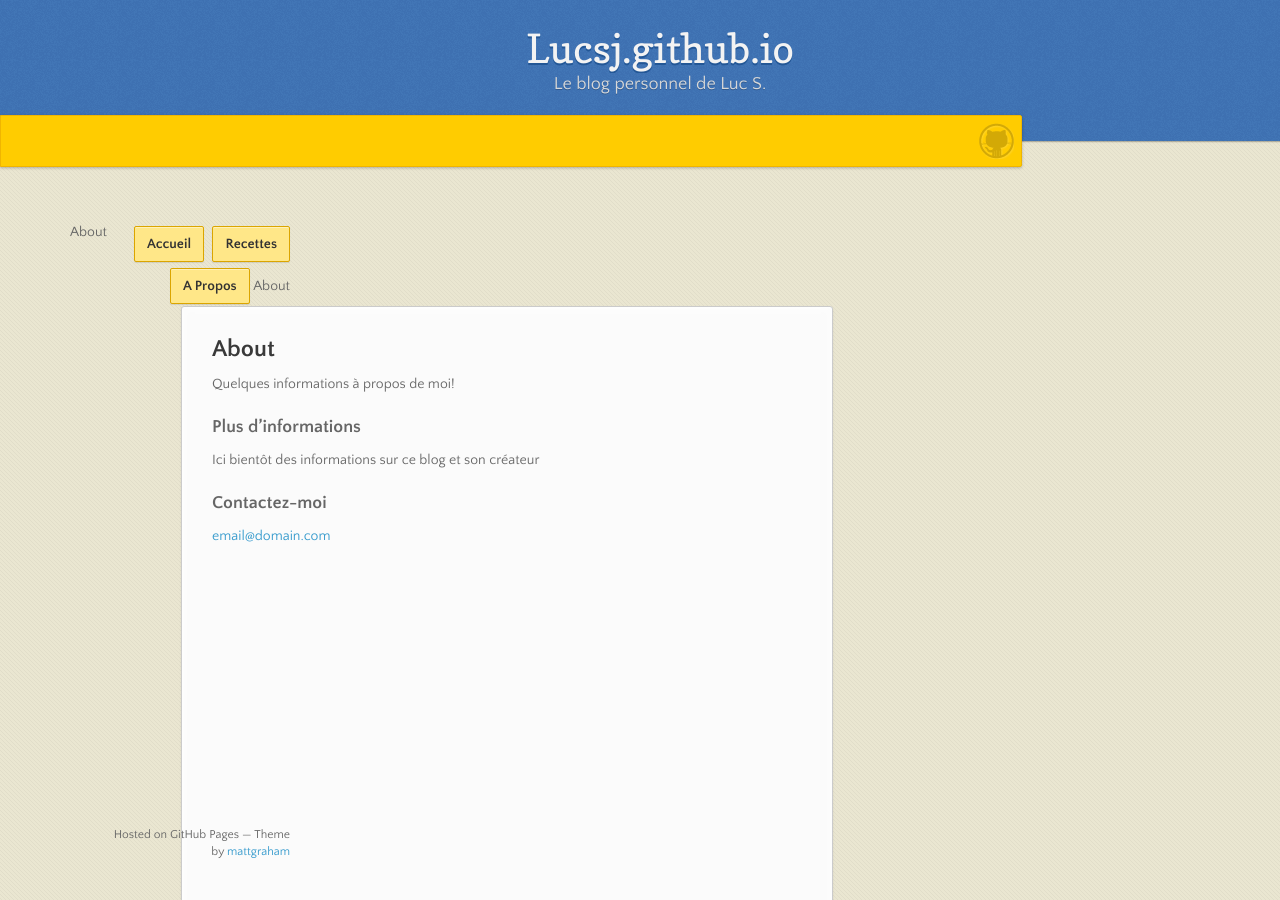
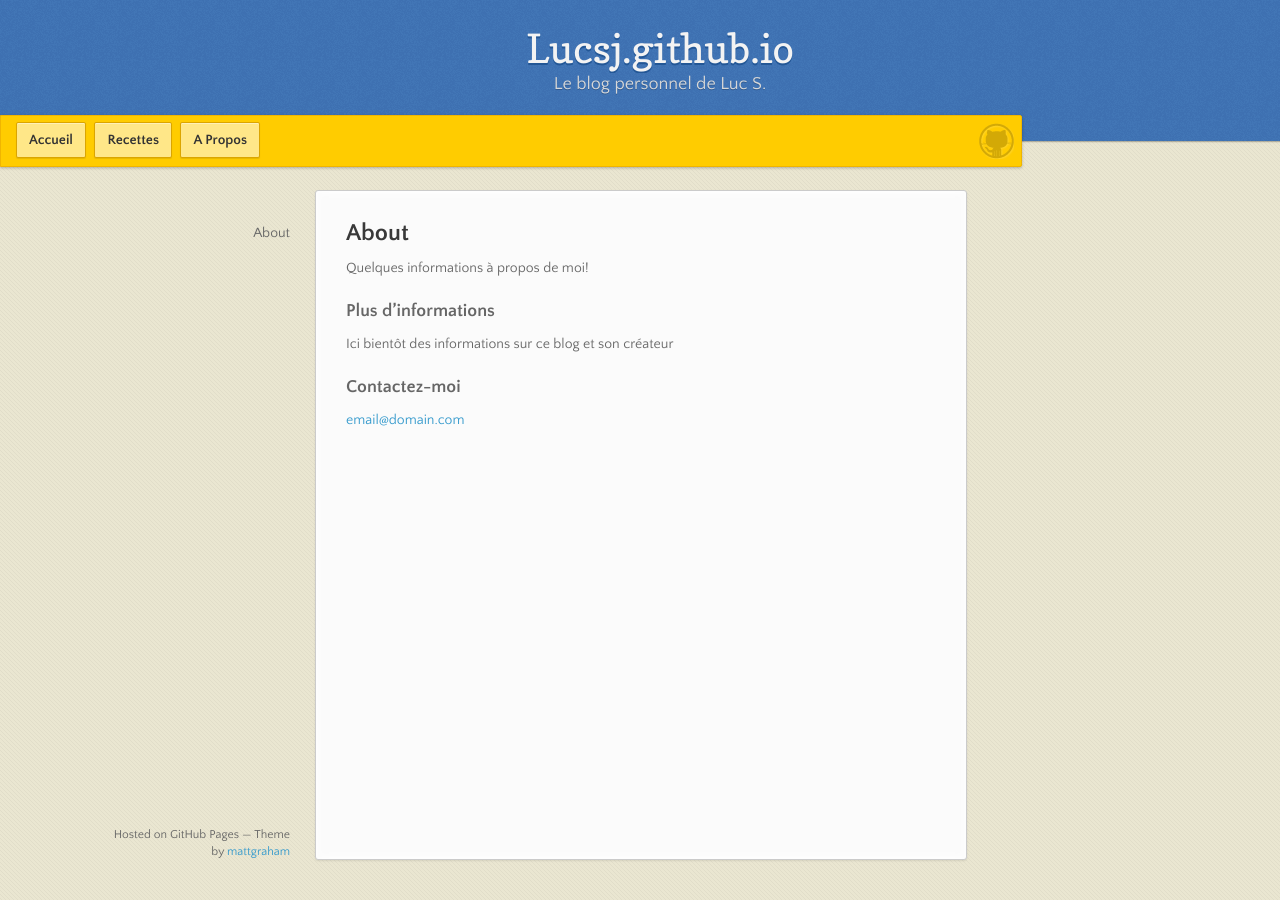
Before and after one commit to lucsj/lucsj.github.io, a Jekyll site: the page built from about.md, in a window 1280 px wide. Built offline with Jekyll 4.4.1, drawn with Linux system fonts in a browser that asks for light colours; nearby versions of some CDN libraries.

Commit message:
restauration du menu sans la balise nav bug non résolu

```diff
--- a/_layouts/default.html
+++ b/_layouts/default.html
@@ -22,13 +22,11 @@
 
       <div id="banner">
 	  <span id="logo"></span>
-	  <nav>
 	  <ul>
 		<li><a href="{{ site.baseurl }}/" class="button"><strong>Accueil</strong></a></li>
 		<li><a href="{{ site.baseurl }}/recettes" class="button"><strong>Recettes</strong></a></li>
 		<li><a href="{{ site.baseurl }}/about" class="button"><strong>A Propos</strong></a></li>
 	  </ul>
-	  </nav
 	  {% if site.show_downloads %}
           <div class="downloads">
             <span>Downloads:</span>
```
